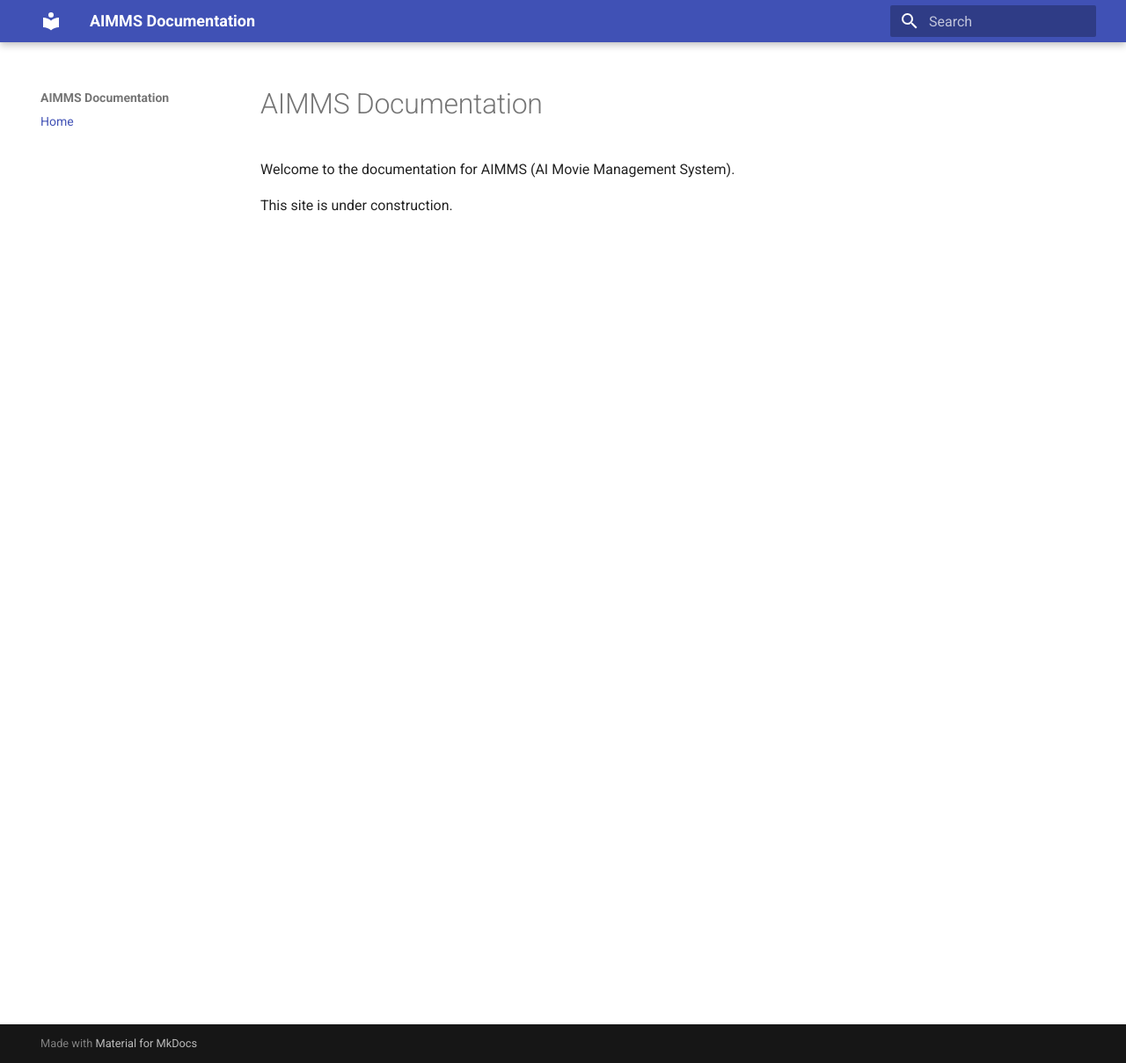
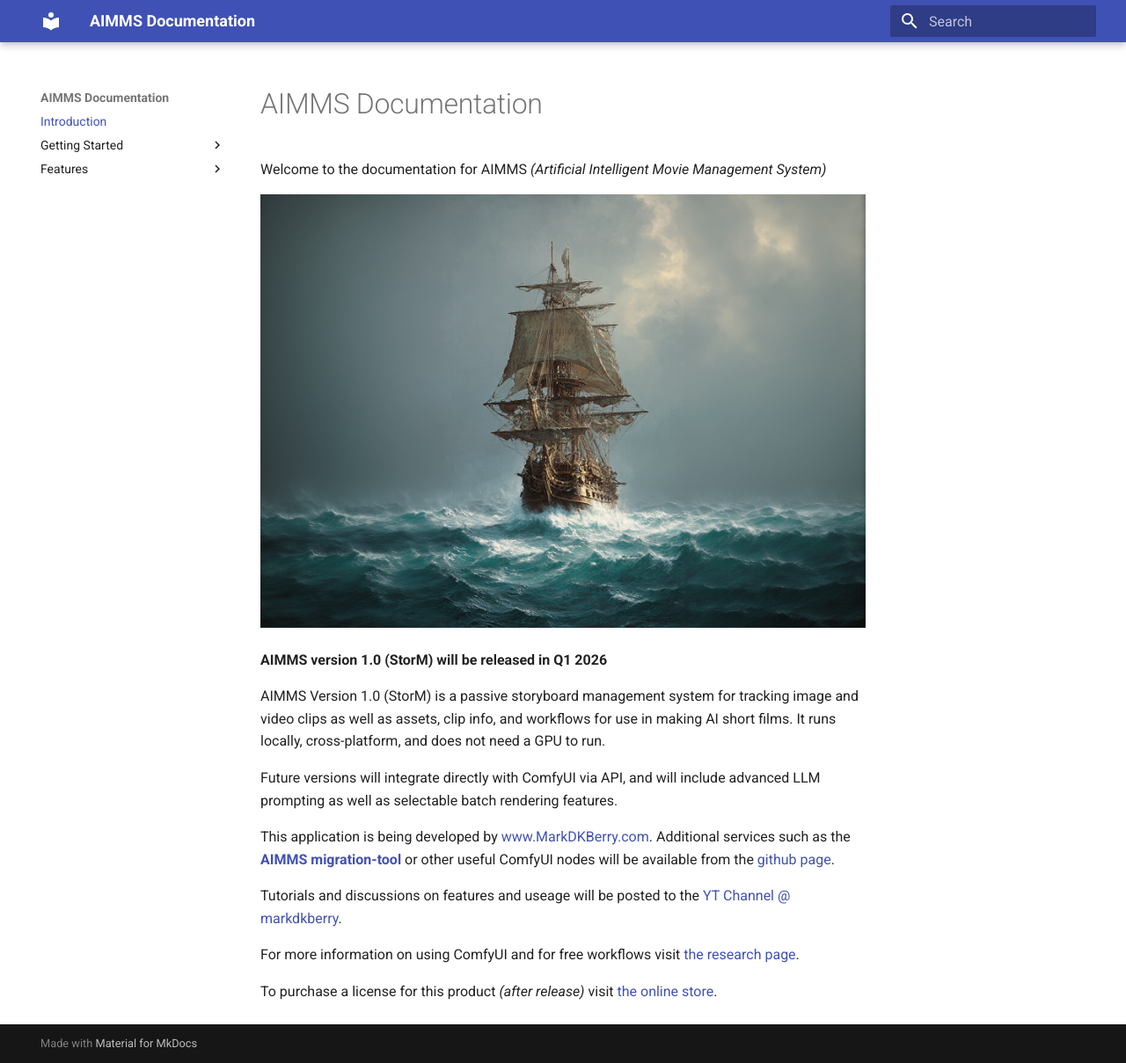
Before and after one commit to AI-Making-Movies/aimms-docs, an MkDocs documentation site: the page built from docs/index.md, in a window 1280 px wide and 1209 px high. Shown: the whole window at 88% size. Built offline with MkDocs 1.6.1 and Material for MkDocs 9.7.7, drawn with Linux system fonts in a browser that asks for light colours.

Commit message:
updated introduction page

```diff
--- a/docs/index.md
+++ b/docs/index.md
@@ -1,5 +1,19 @@
 # AIMMS Documentation
 
-Welcome to the documentation for AIMMS (AI Movie Management System).
+Welcome to the documentation for AIMMS *(Artificial Intelligent Movie Management System)*
 
-This site is under construction.
+![AIMMS version 1.0 (StorM)](images/general/about-image.png)
+
+**AIMMS version 1.0 (StorM) will be released in Q1 2026**
+
+AIMMS Version 1.0 (StorM) is a passive storyboard management system for tracking image and video clips as well as assets, clip info, and workflows for use in making AI short films. It runs locally, cross-platform, and does not need a GPU to run.
+
+Future versions will integrate directly with ComfyUI via API, and will include advanced LLM prompting as well as selectable batch rendering features.
+
+This application is being developed by [www.MarkDKBerry.com](https://www.markdkberry.com). Additional services such as the [**AIMMS migration-tool**](https://github.com/mdkberry/migrating-to-aimms) or other useful ComfyUI nodes will be available from the [github page](https://github.com/mdkberry).
+
+Tutorials and discussions on features and useage will be posted to the [YT Channel @ markdkberry](https://www.youtube.com/@markdkberry).
+
+For more information on using ComfyUI and for free workflows visit [the research page](https://markdkberry.com/workflows/research/).
+
+To purchase a license for this product *(after release)* visit [the online store](https://markdkberry-shop.fourthwall.com).
--- a/mkdocs.yml
+++ b/mkdocs.yml
@@ -1,5 +1,12 @@
 site_name: AIMMS Documentation
-nav:
-  - Home: index.md
 theme:
   name: material
+
+nav:
+  - Introduction: index.md
+  - Getting Started:
+      - Installation: install.md
+      - Configuration: config.md
+  - Features:
+      - Feature A: feature-a.md
+      - Feature B: feature-b.md
```
Also changed, not shown: docs/images/general/about-image.png (added).
